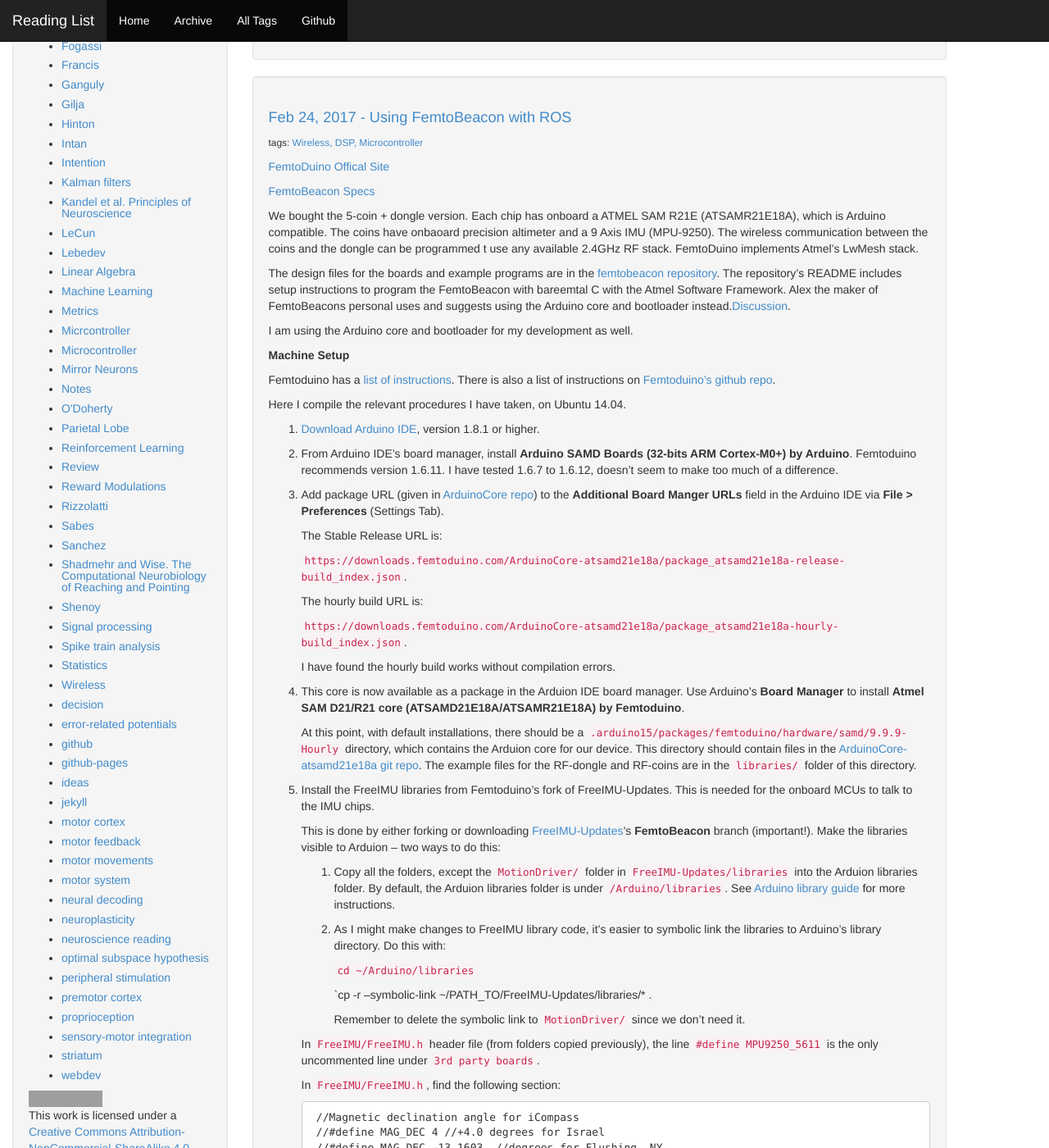
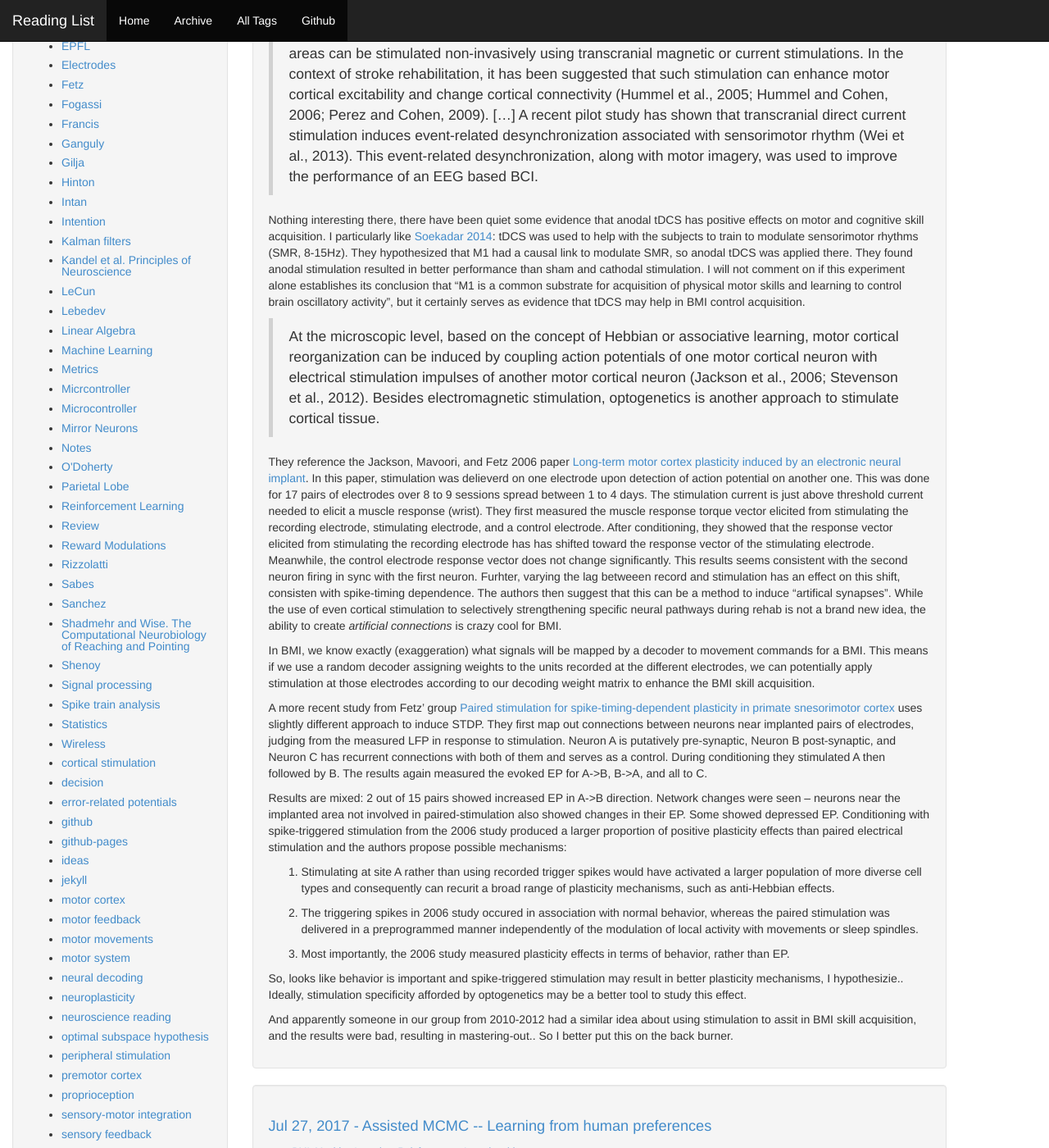
Before and after one commit to allenyin/reading_list, a Jekyll site: the page built from index.html, in a window 1280 px wide and 1400 px high, scrolled down 367 px. Shown: the whole window at 82% size. Built offline with Jekyll 4.4.1, drawn with Linux system fonts in a browser that asks for light colours; formulas are drawn with MathJax 3; the list of posts is cut into pages by our own code; some of the changed text lies outside the part shown; grey boxes are pictures that could not be loaded.

Commit message:
Stimulation post

```diff
--- a/_posts/2016-04-28-ODohertySabes_ArtificialSensoryFeedback.md
+++ b/_posts/2016-04-28-ODohertySabes_ArtificialSensoryFeedback.md
@@ -5,7 +5,8 @@ date: 2016-4-28
 comments: false
 tags:
 - BMI
-- motor_feedback
+- sensory_feedback
+- cortical_stimulation
 - Sabes
 - O'Doherty
 ---
--- /dev/null
+++ b/_posts/2017-08-07-BMISkillAcquisitionThruStim.md
@@ -0,0 +1,40 @@
+---
+layout: post
+title: "BMI skill acquisition through stimulation"
+date: 2017-08-09
+comments: false
+tags:
+- BMI
+- sensory_feedback
+- cortical_stimulation
+- tDCS
+- Collinger
+- Boninger
+- Fetz
+---
+
+There is an interesting section on **Approaches for BCI Learning** in the review [Brain computer interface learning for systems based on electrocorticography and intracortical microelectrode arrays](http://journal.frontiersin.org/article/10.3389/fnint.2015.00040/full#h6). Specifically:
+
+> Since cortical stimulation can modulate cortical activity patterns (Hummel and Cohen, 2006; Harvey and Nudo, 2007), it is conceivable that cortical stimulation may be able to replace or supplement repetitive behavior training to induce changes in cortical activity and accelerate BCI learning (Soekadar et al., 2014). While this approach has not been well investigated for BCI learning, previous studies about neuroplasticity (Gage et al., 2005; Jackson et al., 2006) and rehabilitation using neurostimulation (Ziemann et al., 2002; Hummel et al., 2005; Hummel and Cohen, 2006; Harvey and Nudo, 2007; Perez and Cohen, 2009; Plow et al., 2009; Reis et al., 2009) can shed some light on the feasibility of this approach. At the macroscopic level, cortical areas can be stimulated non-invasively using transcranial magnetic or current stimulations. In the context of stroke rehabilitation, it has been suggested that such stimulation can enhance motor cortical excitability and change cortical connectivity (Hummel et al., 2005; Hummel and Cohen, 2006; Perez and Cohen, 2009). [...] A recent pilot study has shown that transcranial direct current stimulation induces event-related desynchronization associated with sensorimotor rhythm (Wei et al., 2013). This event-related desynchronization, along with motor imagery, was used to improve the performance of an EEG based BCI.
+
+Nothing interesting there, there have been quiet some evidence that anodal tDCS has positive effects on motor and cognitive skill acquisition. I particularly like [Soekadar 2014](https://academic.oup.com/cercor/article/25/9/2409/2926054/Enhancing-Hebbian-Learning-to-Control-Brain): tDCS was used to help with the subjects to train to modulate sensorimotor rhythms (SMR, 8-15Hz). They hypothesized that M1 had a causal link to modulate SMR, so anodal tDCS was applied there. They found anodal stimulation resulted in better performance than sham and cathodal stimulation. I will not comment on if this experiment alone establishes its conclusion that "M1 is a common substrate for acquisition of physical motor skills and learning to control brain oscillatory activity", but it certainly serves as evidence that tDCS may help in BMI control acquisition.
+
+> At the microscopic level, based on the concept of Hebbian or associative learning, motor cortical reorganization can be induced by coupling action potentials of one motor cortical neuron with electrical stimulation impulses of another motor cortical neuron (Jackson et al., 2006; Stevenson et al., 2012).  Besides electromagnetic stimulation, optogenetics is another approach to stimulate cortical tissue.
+
+They reference the Jackson, Mavoori, and Fetz 2006 paper [Long-term motor cortex plasticity induced by an electronic neural implant](https://search.proquest.com/docview/204522626?pq-origsite=gscholar). In this paper, stimulation was delieverd on one electrode upon detection of action potential on another one. This was done for 17 pairs of electrodes over 8 to 9 sessions spread between 1 to 4 days. The stimulation current is just above threshold current needed to elicit a muscle response (wrist). They first measured the muscle response torque vector elicited from stimulating the recording electrode, stimulating electrode, and a control electrode. After conditioning, they showed that the response vector elicited from stimulating the recording electrode has has shifted toward the response vector of the stimulating electrode. Meanwhile, the control electrode response vector does not change significantly. This results seems consistent with the second neuron firing in sync with the first neuron. Furhter, varying the lag betweeen record and stimulation has an effect on this shift, consisten with spike-timing dependence. The authors then suggest that this can be a method to induce "artifical synapses". While the use of even cortical stimulation to selectively strengthening specific neural pathways during rehab is not a brand new idea, the ability to create *artificial connections* is crazy cool for BMI.
+
+In BMI, we know exactly (exaggeration) what signals will be mapped by a decoder to movement commands for a BMI. This means if we use a random decoder assigning weights to the units recorded at the different electrodes, we can potentially apply stimulation at those electrodes according to our decoding weight matrix to enhance the BMI skill acquisition.
+
+A more recent study from Fetz' group [Paired stimulation for spike-timing-dependent plasticity in primate snesorimotor cortex](http://www.jneurosci.org/content/37/7/1935) uses slightly different approach to induce STDP. They first map out connections between neurons near implanted pairs of electrodes, judging from the measured LFP in response to stimulation. Neuron A is putatively pre-synaptic, Neuron B post-synaptic, and Neuron C has recurrent connections with both of them and serves as a control. During conditioning they stimulated A then followed by B. The results again measured the evoked EP for A->B, B->A, and all to C.
+
+Results are mixed: 2 out of 15 pairs showed increased EP in A->B direction. Network changes were seen -- neurons near the implanted area not involved in paired-stimulation also showed changes in their EP. Some showed depressed EP. Conditioning with spike-triggered stimulation from the 2006 study produced a larger proportion of positive plasticity effects than paired electrical stimulation and the authors propose possible mechanisms:
+
+1. Stimulating at site A rather than using recorded trigger spikes would have activated a larger population of more diverse cell types and consequently can recurit a broad range of plasticity mechanisms, such as anti-Hebbian effects.
+
+2. The triggering spikes in 2006 study occured in association with normal behavior, whereas the paired stimulation was delivered in a preprogrammed manner independently of the modulation of local activity with movements or sleep spindles.
+
+3. Most importantly, the 2006 study measured plasticity effects in terms of behavior, rather than EP.
+
+So, looks like behavior is important and spike-triggered stimulation may result in better plasticity mechanisms, I hypothesizie.. Ideally, stimulation specificity afforded by optogenetics may be a better tool to study this effect.
+
+And apparently someone in our group from 2010-2012 had a similar idea about using stimulation to assit in BMI skill acquisition, and the results were bad, resulting in mastering-out.. So I better put this on the back burner.
--- /dev/null
+++ b/tags/Boninger.html
@@ -0,0 +1,4 @@
+---
+layout: tagpage
+tag: Boninger
+---
--- /dev/null
+++ b/tags/Collinger.html
@@ -0,0 +1,4 @@
+---
+layout: tagpage
+tag: Collinger
+---
--- /dev/null
+++ b/tags/Fetz.html
@@ -0,0 +1,4 @@
+---
+layout: tagpage
+tag: Fetz
+---
--- /dev/null
+++ b/tags/cortical_stimulation.html
@@ -0,0 +1,4 @@
+---
+layout: tagpage
+tag: cortical_stimulation
+---
--- /dev/null
+++ b/tags/sensory_feedback.html
@@ -0,0 +1,4 @@
+---
+layout: tagpage
+tag: sensory_feedback
+---
--- /dev/null
+++ b/tags/tDCS.html
@@ -0,0 +1,4 @@
+---
+layout: tagpage
+tag: tDCS
+---
```
